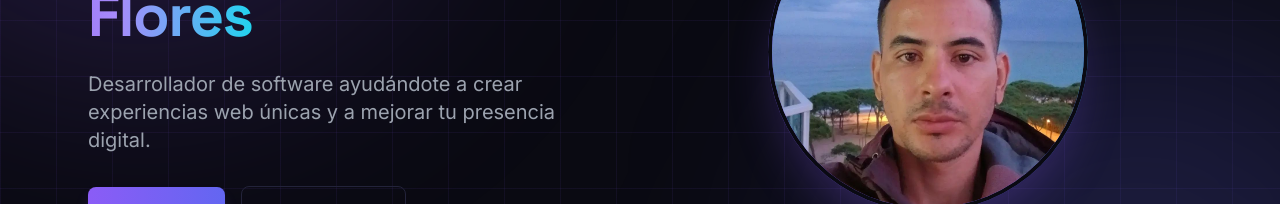
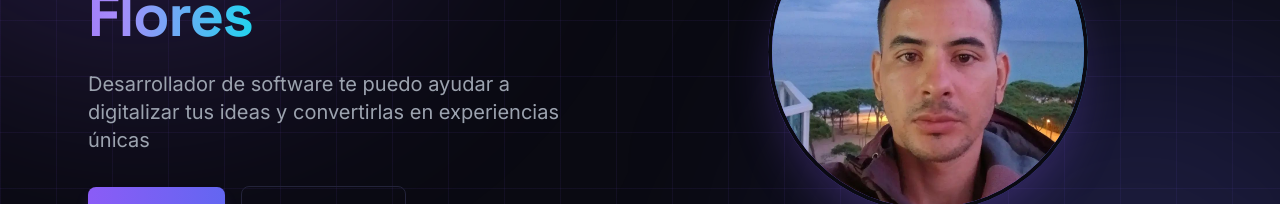
Before and after one commit to Jairdeveloper/Portfolio, a Vue app: page / in a window 1280 px wide. Shown: the part 372-576 px from the top of the page. Built offline with nearby package versions, Linux system fonts and the light colour scheme; no server answers.

Commit message:
Update: La hero description a nuevo branding description.

```diff
--- a/src/components/Hero/Hero.vue
+++ b/src/components/Hero/Hero.vue
@@ -26,8 +26,7 @@
           <span class="text-gradient">Jair Flores</span>
         </h1>
         <p class="text-lg md:text-xl text-gray-400 mb-8 leading-relaxed max-w-lg">
-          Desarrollador de software ayudándote a crear experiencias web únicas y a mejorar tu
-          presencia digital.
+          Desarrollador de software te puedo ayudar a digitalizar tus ideas y convertirlas en experiencias únicas
         </p>
 
         <div class="flex flex-row flex-wrap items-center gap-4">
```
Also changed, not shown: .claude/skills/identidad/SKILL.md (added).
